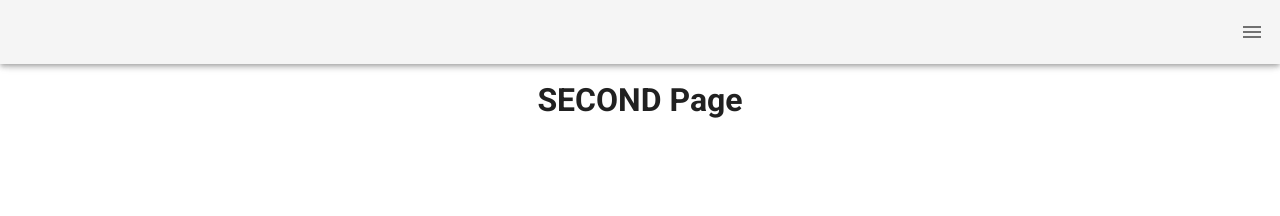
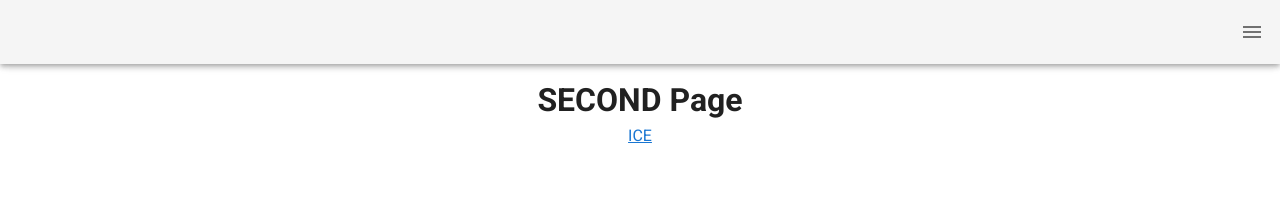
Before and after one commit to appsbuddha/minimal-nuxt-pwa, a Nuxt app: page /second in a window 1280 px wide. Shown: the top 216 px of the page. Built offline with nearby package versions, Linux system fonts and the light colour scheme.

Commit message:
adds link to ice page which can redirect url back to app

```diff
--- a/pages/second.vue
+++ b/pages/second.vue
@@ -1,5 +1,6 @@
 <template>
   <div style="text-align: center;">
     <h1>SECOND Page</h1>
+    <a href="https://app.internationalcyclingexecutives.com/.netlify/functions/ice?redirectUrl=https://nuxt-min-pwa.netlify.app">ICE</a>
   </div>
 </template>
```
